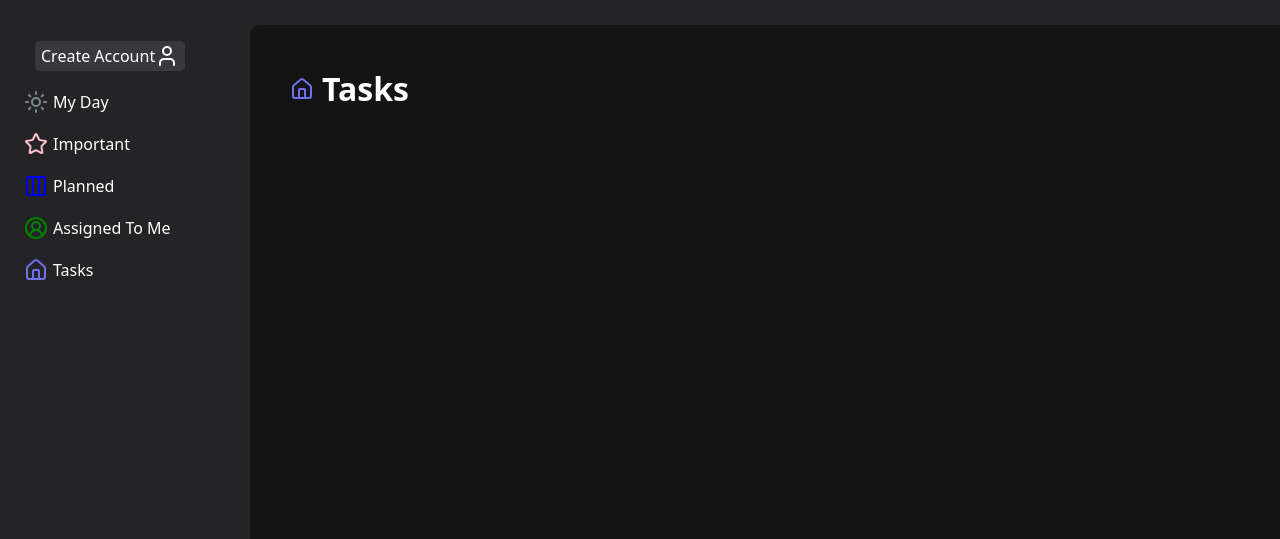
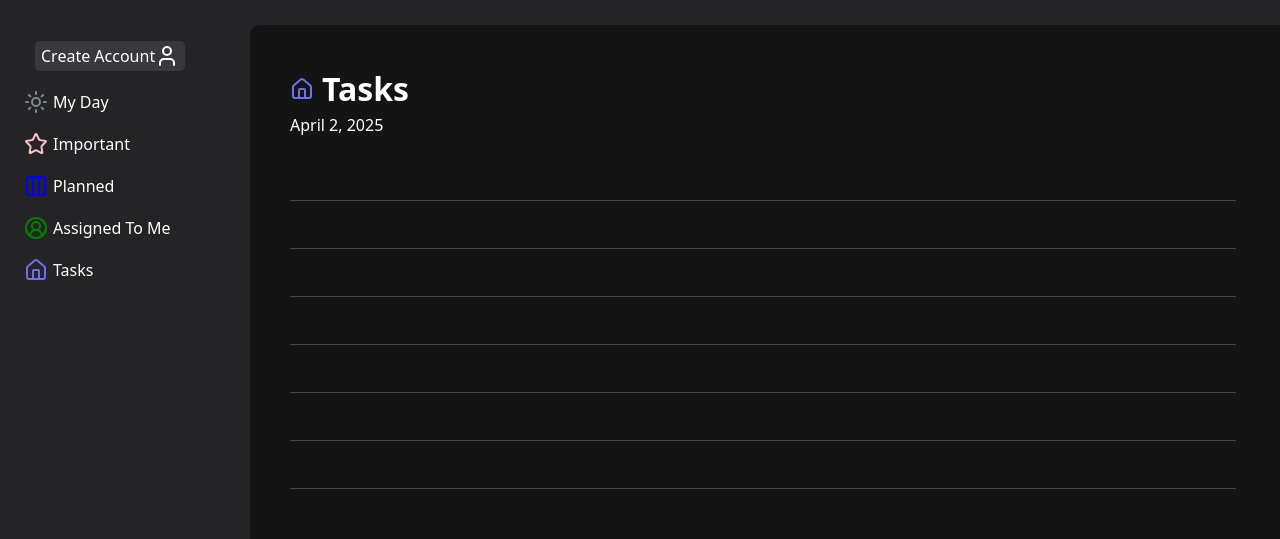
Before and after one commit to anjorin001/todo-app, a React (Vite) app: page /tasks in a window 1280 px wide. Shown: the top 539 px of the page. Built offline with nearby package versions, Linux system fonts and the light colour scheme.

Commit message:
mappin done

```diff
--- a/package.json
+++ b/package.json
@@ -10,6 +10,7 @@
     "preview": "vite preview"
   },
   "dependencies": {
+    "@supabase/supabase-js": "^2.49.4",
     "@tailwindcss/vite": "^4.0.17",
     "class-variance-authority": "^0.7.1",
     "clsx": "^2.1.1",
--- a/src/pages/AssignedToMe.jsx
+++ b/src/pages/AssignedToMe.jsx
@@ -6,13 +6,35 @@ import { Task } from "@/components/TaskContext";
 const AssignedToMe = () => {
     const { tasks } = useContext(Task);
     const page = "task-page4";
+    const lines = Array.from({ length: tasks[page].length + 7 });
+    const today = new Date().toLocaleDateString("en-US", {
+      year: "numeric",
+      month: "long",
+      day: "numeric",
+    });
   return (
     <div className="main-content">
       <main className="task-content">
         <h1 className="heading">
           <CircleUserRound className="circleUser" /> Assigned
         </h1>
-        <div className="task-scroll-container ">{/* Sam map in here! */}</div>
+        <span>{today}</span>
+        <div className="task-scroll-container ">{ <ul className="task-list">
+            {lines.map((_, i) => (
+              <li key={i} className="task-line">
+                {tasks[page][i] ? (
+                  <>
+                    <p>{tasks[page][i].text}</p>
+                    <p>
+                      {tasks[page][i].date}  {tasks[page][i].time}
+                    </p>
+                  </>
+                ) : (
+                  ""
+                )}
+              </li>
+            ))}
+          </ul>}</div>
         <div className="bottom-add-task-input">
           <Addtask currentPage={page} />
         </div>
--- a/src/pages/Important.jsx
+++ b/src/pages/Important.jsx
@@ -6,14 +6,36 @@ import { useContext } from 'react';
 export const Important = () => {
    const { tasks } = useContext(Task);
    const page = "task-page2";
+   const lines = Array.from({ length: tasks[page].length + 7 });
+   const today = new Date().toLocaleDateString("en-US", {
+    year: "numeric",
+    month: "long",
+    day: "numeric",
+  });
   return (
     <div className='main-content'>
        <main className="task-content">
         <h1 className='heading'>
          <Star className='star'/>  Important
         </h1>
+        <span>{today}</span>
         <div className="task-scroll-container ">
-          {/* Sam map in here! */}
+          { <ul className="task-list">
+            {lines.map((_, i) => (
+              <li key={i} className="task-line">
+                {tasks[page][i] ? (
+                  <>
+                    <p>{tasks[page][i].text}</p>
+                    <p>
+                      {tasks[page][i].date}  {tasks[page][i].time}
+                    </p>
+                  </>
+                ) : (
+                  ""
+                )}
+              </li>
+            ))}
+          </ul>}
         </div>
          {/* ADDTASK INPUT */}
          <div className="bottom-add-task-input">
--- a/src/pages/Planned.jsx
+++ b/src/pages/Planned.jsx
@@ -6,14 +6,36 @@ import { Task } from "@/components/TaskContext";
 const Planned = () => {
     const { tasks } = useContext(Task);
     const page = "task-page3";
+    const lines = Array.from({ length: tasks[page].length + 7 });
+    const today = new Date().toLocaleDateString("en-US", {
+      year: "numeric",
+      month: "long",
+      day: "numeric",
+    });
   return (
     <div className="main-content">
       <main className="task-content">
         <h1 className="heading">
           <Columns3 className="column" /> Planned
         </h1>
+        <span>{today}</span>
         <div className="task-scroll-container ">
-          {/* Sam map in here! */}
+          { <ul className="task-list">
+            {lines.map((_, i) => (
+              <li key={i} className="task-line">
+                {tasks[page][i] ? (
+                  <>
+                    <p>{tasks[page][i].text}</p>
+                    <p>
+                      {tasks[page][i].date}  {tasks[page][i].time}
+                    </p>
+                  </>
+                ) : (
+                  ""
+                )}
+              </li>
+            ))}
+          </ul>}
         </div>
          {/* ADDTASK INPUT */}
          <div className="bottom-add-task-input">
--- a/src/pages/Tasks.jsx
+++ b/src/pages/Tasks.jsx
@@ -4,15 +4,37 @@ import Addtask from "@/components/Addtask";
 import { useContext } from "react";
 import { Task } from "@/components/TaskContext";
 const Tasks = () => {
-  const { AllTasks } = useContext(Task);
+  const { tasks } = useContext(Task);
   const page = 'alltask-page'
+  const lines = Array.from({ length: tasks[page].length + 7 });
+  const today = new Date().toLocaleDateString("en-US", {
+    year: "numeric",
+    month: "long",
+    day: "numeric",
+  });
   return (
     <div className="main-content">
       <main className="task-content">
         <h1 className="heading">
           <House className="house" /> Tasks
         </h1>
-        <div className="task-scroll-container">{/* Sam map in here! */}</div>
+        <span>{today}</span>
+        <div className="task-scroll-container">{ <ul className="task-list">
+            {lines.map((_, i) => (
+              <li key={i} className="task-line">
+                {tasks[page][i] ? (
+                  <>
+                    <p>{tasks[page][i].text}</p>
+                    <p>
+                      {tasks[page][i].date}  {tasks[page][i].time}
+                    </p>
+                  </>
+                ) : (
+                  ""
+                )}
+              </li>
+            ))}
+          </ul>}</div>
         {/* ADDTASK INPUT */}
         <div className="bottom-add-task-input">
           <Addtask currentPage={page} />
```
Also changed, not shown: 1 other file (tests, documents, lock files or other folders).
